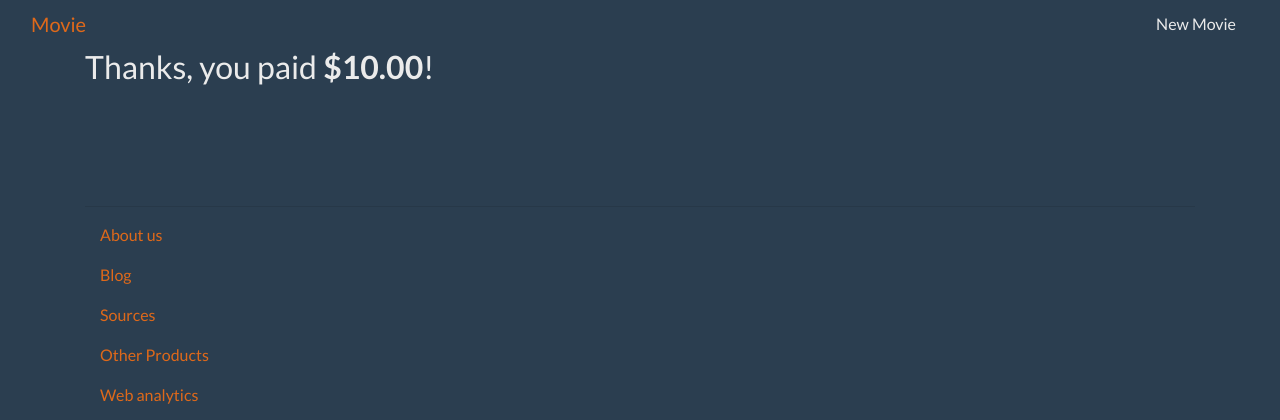
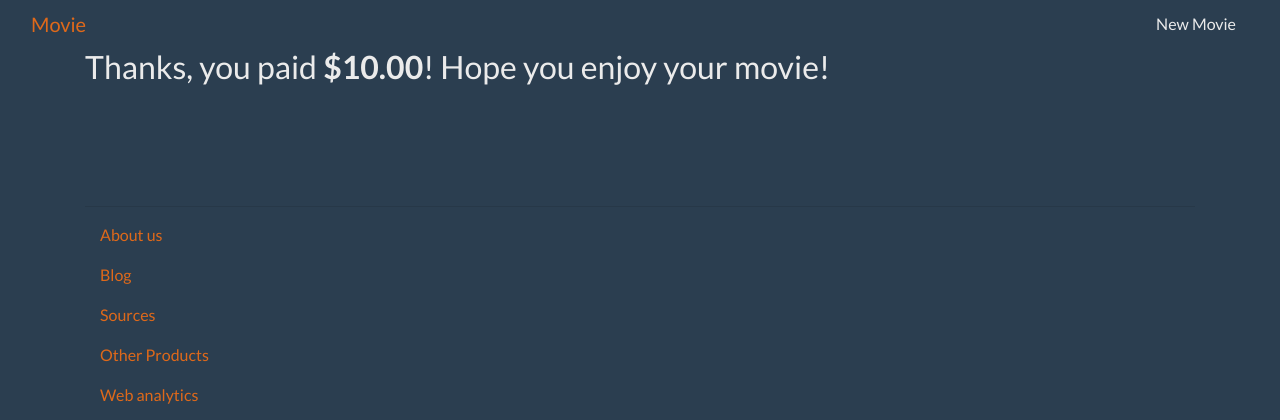
Before and after one commit to Andre-Williams22/Vivio, a Flask app: template templates/charge.html in a window 1280 px wide. Shown: the top 420 px of the page. Run offline with Flask 2, Linux system fonts and the light colour scheme; the template is opened without the code that fills it, so the values that code supplies are empty; some libraries are stand-ins or nearby versions.

Commit message:
updates charge message

```diff
--- a/templates/charge.html
+++ b/templates/charge.html
@@ -1,5 +1,5 @@
 {% extends "base.html" %}
 
 {% block content %}
-  <h2>Thanks, you paid <strong>$10.00</strong>!</h2>
+  <h2>Thanks, you paid <strong>$10.00</strong>! Hope you enjoy your movie! </h2>
 {% endblock %}
```
